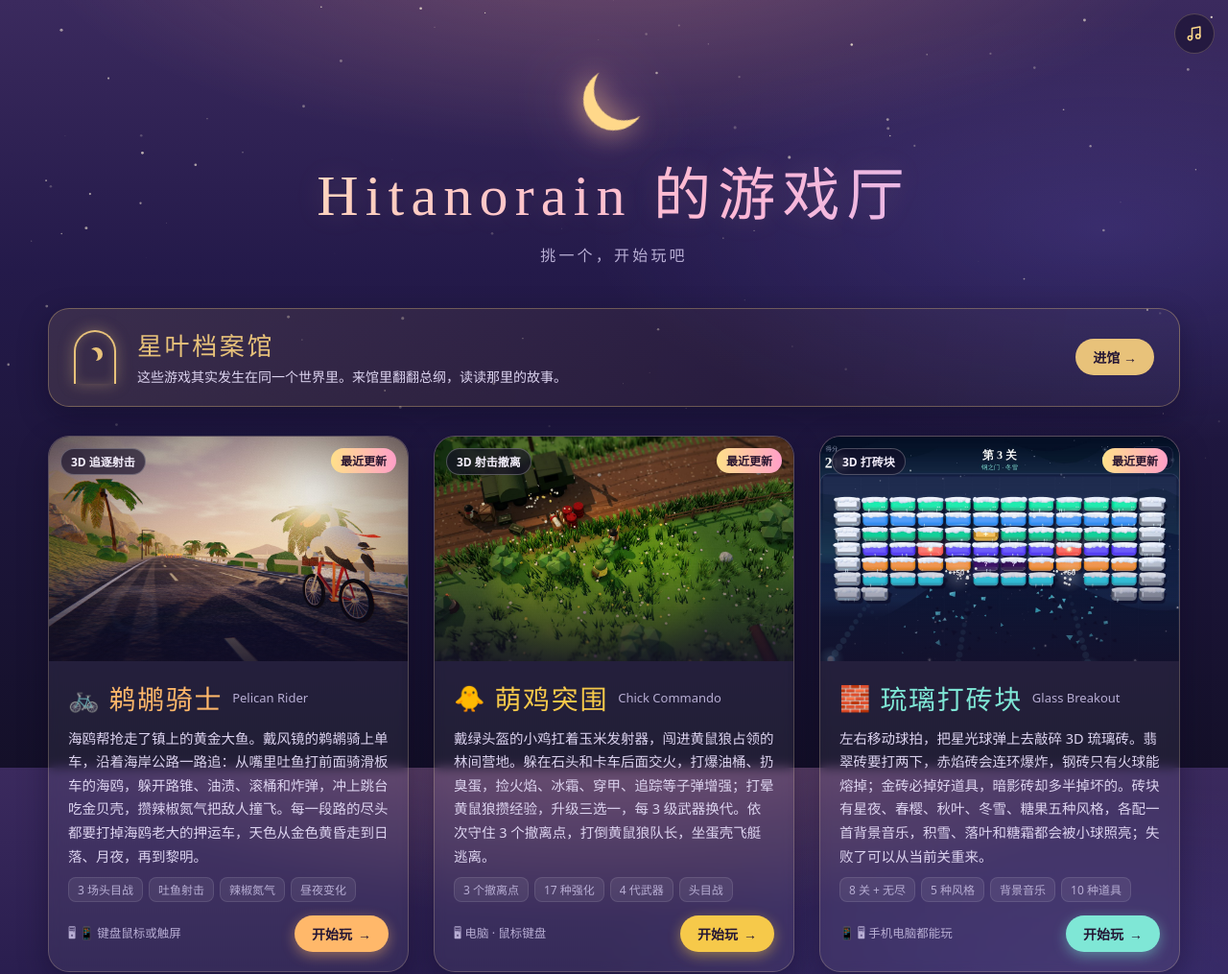
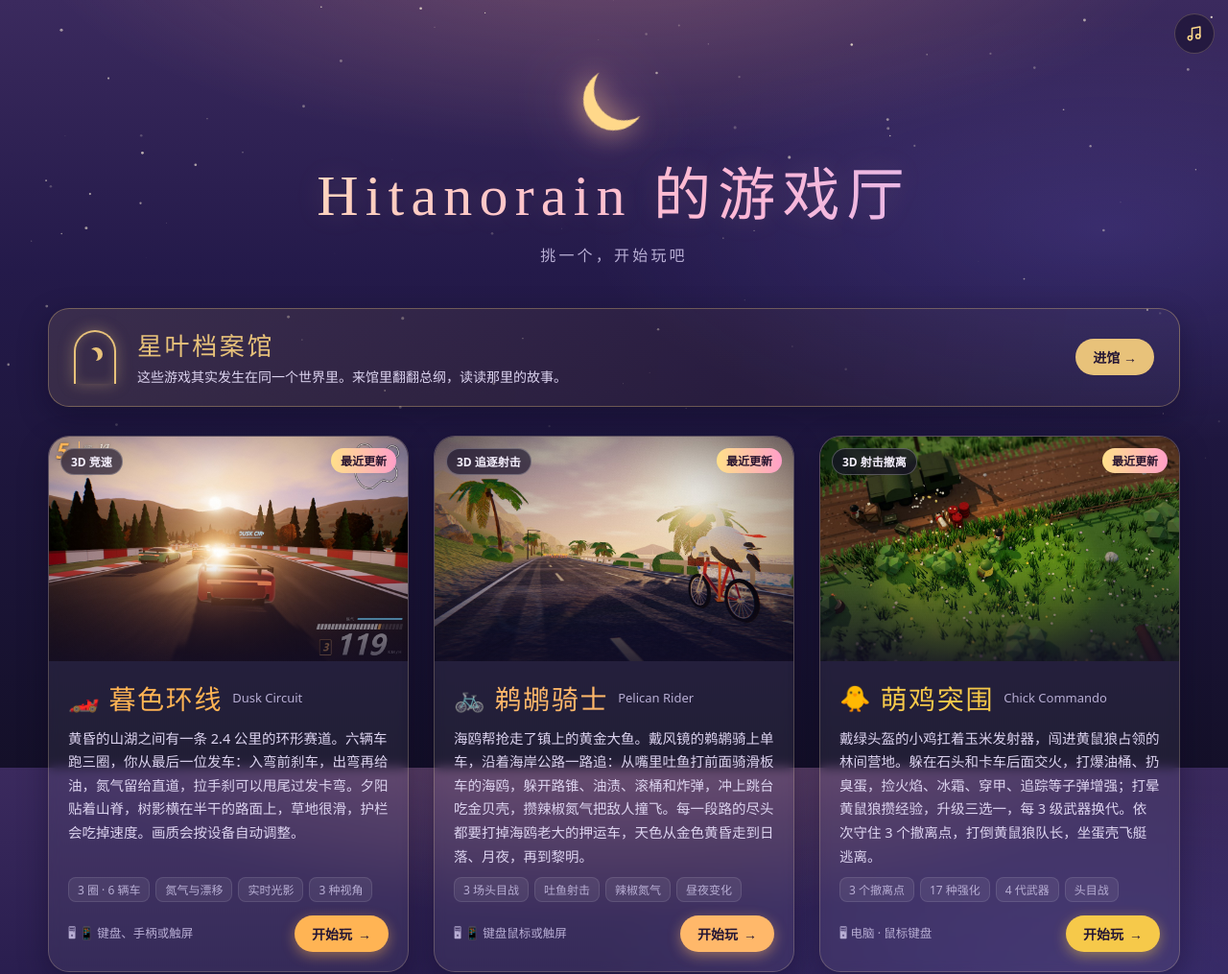
Before and after one commit to Hitanorain/Hitanorain.github.io, a plain HTML site: page index.html in a window 1280 px wide. Shown: the top 1015 px of the page at 96% size. Drawn offline with Linux system fonts and the light colour scheme; a web font is replaced by a local one.

Commit message:
游戏厅：加入《暮色环线》
Co-Authored-By: Claude Fable 5.2 <noreply@anthropic.com>

```diff
--- a/index.html
+++ b/index.html
@@ -159,6 +159,11 @@
 <script>
   // 想加新游戏：在这里加一项，并把 16:10 的截图放进 thumbs/
   const GAMES = [
+    {
+      id: 'dusk-circuit', icon: '🏎️', name: '暮色环线', en: 'Dusk Circuit', accent: '#ffb454', badge: '3D 竞速', isNew: true,
+      desc: '黄昏的山湖之间有一条 2.4 公里的环形赛道。六辆车跑三圈，你从最后一位发车：入弯前刹车，出弯再给油，氮气留给直道，拉手刹可以甩尾过发卡弯。夕阳贴着山脊，树影横在半干的路面上，草地很滑，护栏会吃掉速度。画质会按设备自动调整。',
+      tags: ['3 圈 · 6 辆车', '氮气与漂移', '实时光影', '3 种视角'], device: '🖥 📱 键盘、手柄或触屏',
+    },
     {
       id: 'pelican-rider', icon: '🚲', name: '鹈鹕骑士', en: 'Pelican Rider', accent: '#ffb86a', badge: '3D 追逐射击', isNew: true,
       desc: '海鸥帮抢走了镇上的黄金大鱼。戴风镜的鹈鹕骑上单车，沿着海岸公路一路追：从嘴里吐鱼打前面骑滑板车的海鸥，躲开路锥、油渍、滚桶和炸弹，冲上跳台吃金贝壳，攒辣椒氮气把敌人撞飞。每一段路的尽头都要打掉海鸥老大的押运车，天色从金色黄昏走到日落、月夜，再到黎明。',
```
Also changed, not shown: thumbs/dusk-circuit.jpg (added).
